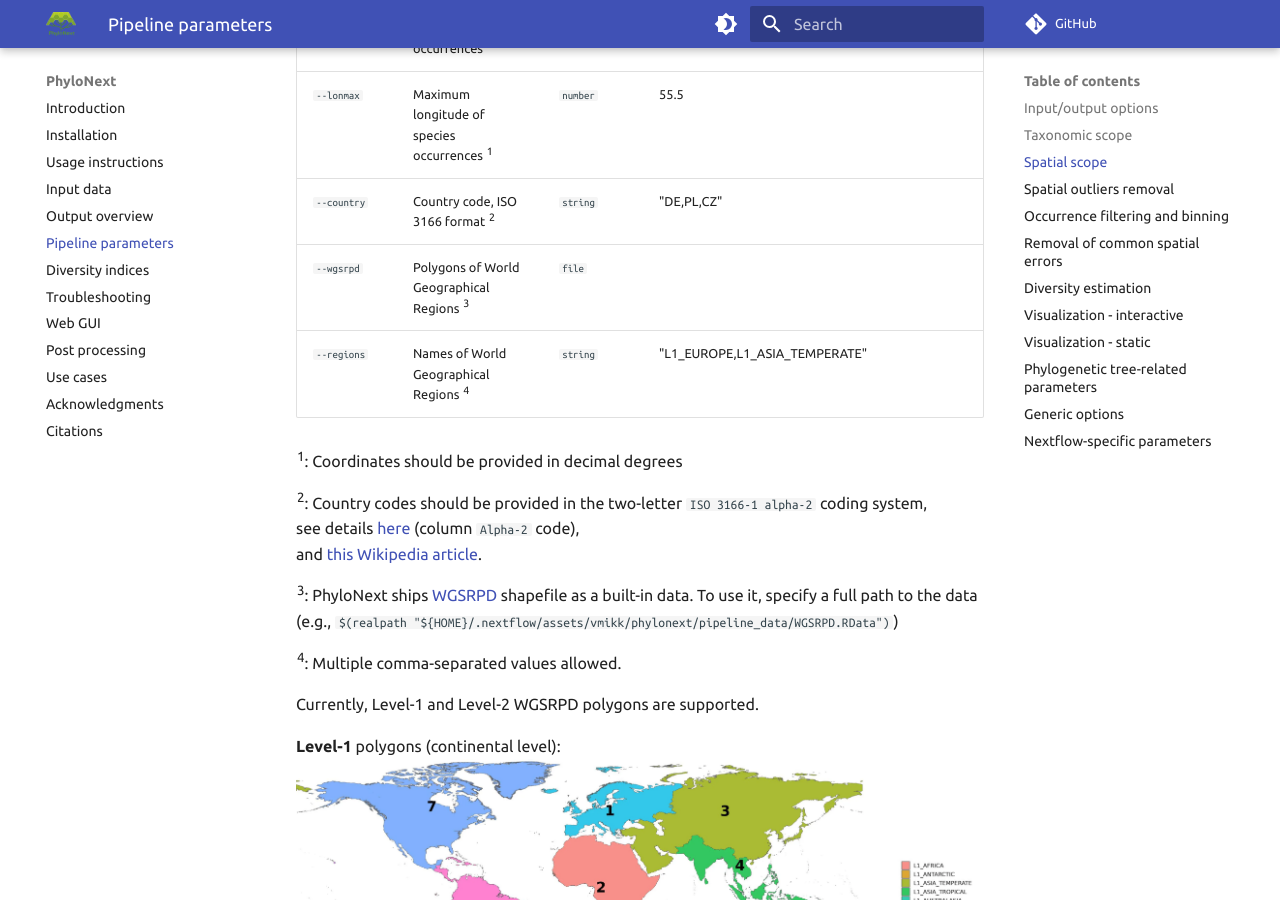
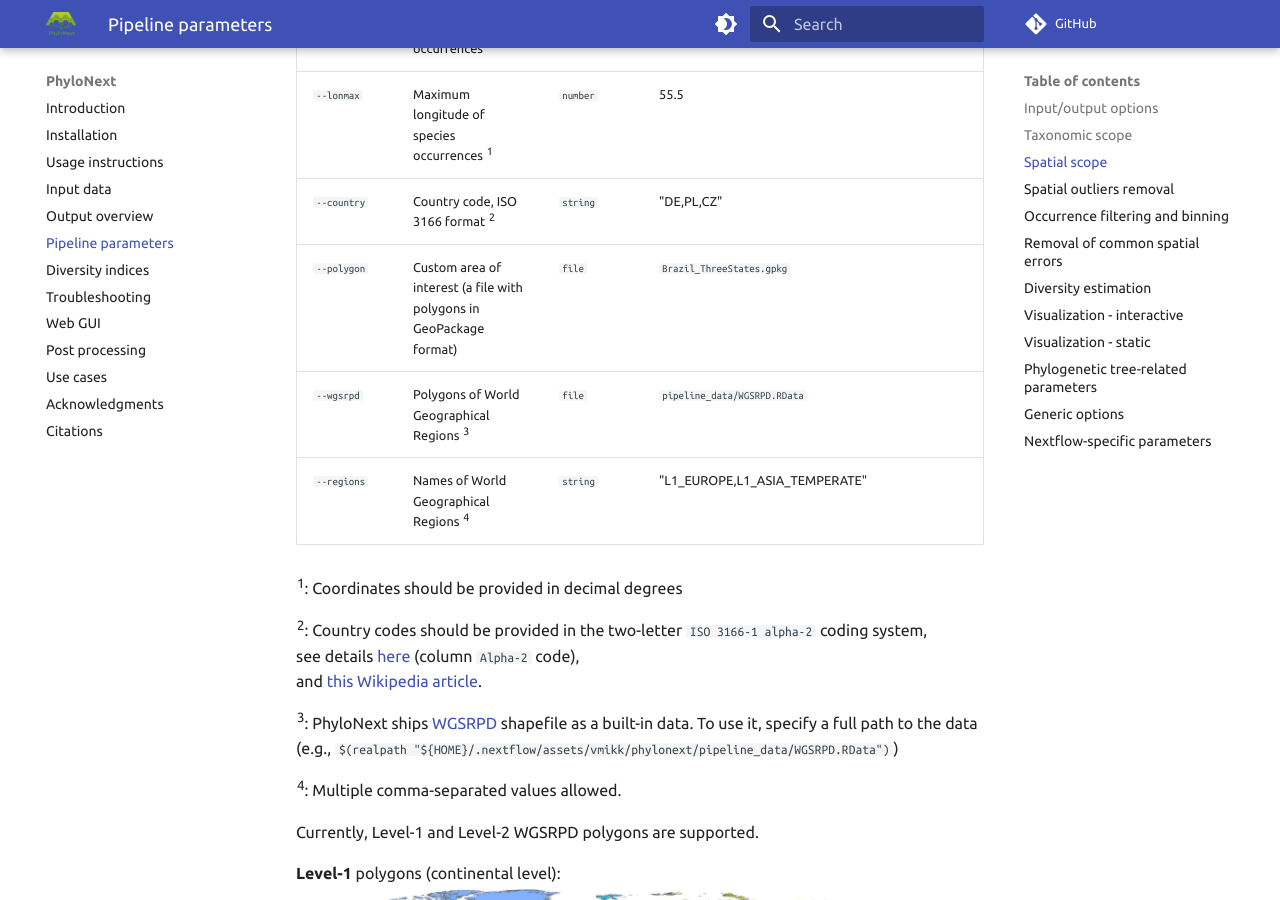
Before and after one commit to vmikk/phylonext_manual, an MkDocs documentation site: the page built from docs/parameters.md, in a window 1280 px wide and 900 px high, scrolled down 2282 px. Built offline with MkDocs 1.6.1 and Material for MkDocs 9.7.7, drawn with Linux system fonts in a browser that asks for light colours; comment, search, counter and statistics services are not loaded.

Commit message:
add `--polygon` parameter description

```diff
--- a/docs/parameters.md
+++ b/docs/parameters.md
@@ -67,15 +67,16 @@ Unfortunately, `class` is a reserved keyword in Nextflow. Therefore, Latin `clas
 
 Spatial filters.
 
-| Parameter   | Description                                  | Type     | Example                       | Default |
-| ----------- | -------------------------------------------- | -------- | ----------------------------- | ------- |
-| `--latmin`  | Minimum latitude of species occurrences ^1^  | `number` | 5.1                           |         |
-| `--latmax`  | Maximum latitude of species occurrences ^1^  | `number` | 15.5                          |         |
-| `--lonmin`  | Minimum longitude of species occurrences ^1^ | `number` | 47.0                          |         |
-| `--lonmax`  | Maximum longitude of species occurrences ^1^ | `number` | 55.5                          |         |
-| `--country` | Country code, ISO 3166 format ^2^            | `string` | "DE,PL,CZ"                    |         |
-| `--wgsrpd`  | Polygons of World Geographical Regions ^3^   | `file`   |                               |         |
-| `--regions` | Names of World Geographical Regions ^4^      | `string` | "L1_EUROPE,L1_ASIA_TEMPERATE" |         |
+| Parameter   | Description                                                         | Type     | Example                       | Default |
+| ----------- | ------------------------------------------------------------------- | -------- | ----------------------------- | ------- |
+| `--latmin`  | Minimum latitude of species occurrences ^1^                         | `number` | 5.1                           |         |
+| `--latmax`  | Maximum latitude of species occurrences ^1^                         | `number` | 15.5                          |         |
+| `--lonmin`  | Minimum longitude of species occurrences ^1^                        | `number` | 47.0                          |         |
+| `--lonmax`  | Maximum longitude of species occurrences ^1^                        | `number` | 55.5                          |         |
+| `--country` | Country code, ISO 3166 format ^2^                                   | `string` | "DE,PL,CZ"                    |         |
+| `--polygon` | Custom area of interest (a file with polygons in GeoPackage format) | `file`   | `Brazil_ThreeStates.gpkg`     |         |
+| `--wgsrpd`  | Polygons of World Geographical Regions ^3^                          | `file`   | `pipeline_data/WGSRPD.RData`  |         |
+| `--regions` | Names of World Geographical Regions ^4^                             | `string` | "L1_EUROPE,L1_ASIA_TEMPERATE" |         |
 
 ^1^: Coordinates should be provided in decimal degrees
 
```
